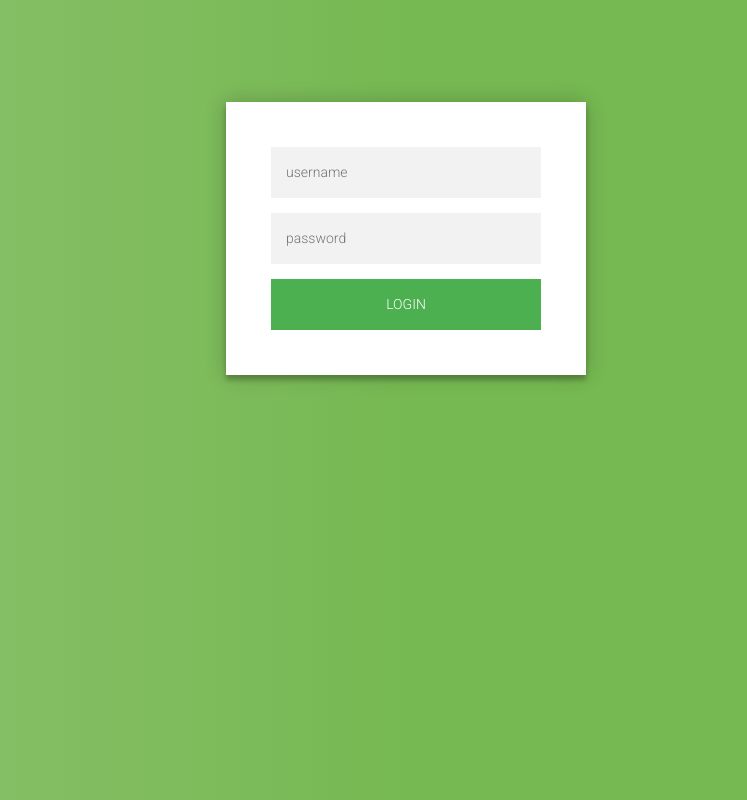
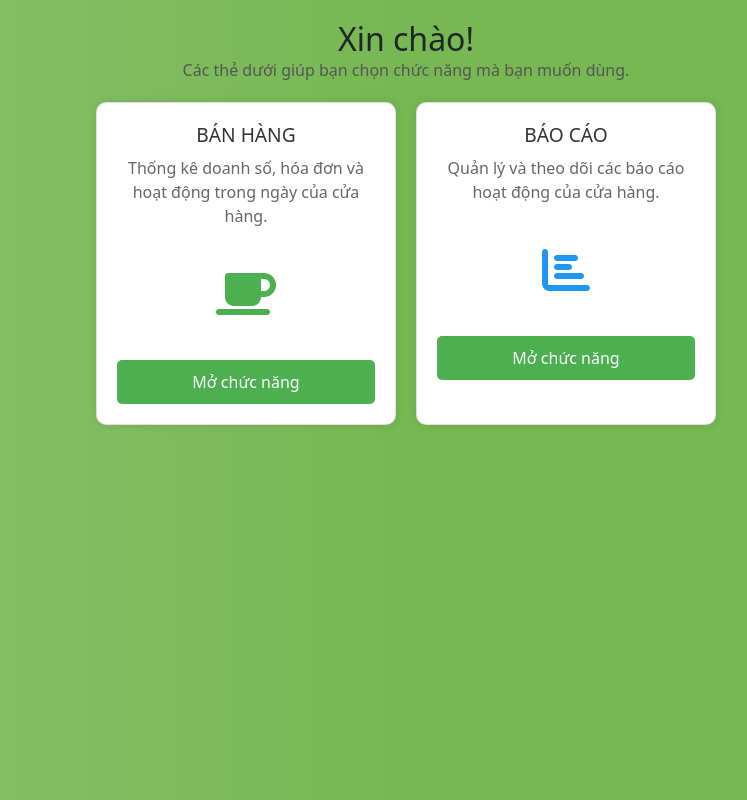
Before and after one commit to duyanh1762/pos_web, an Angular app: page /manage in a window 1280 px wide. Before the commit this address led to /login. Shown: the whole page, without its empty margins (234-981 px from the left). Built offline with nearby package versions, Linux system fonts and the light colour scheme.

Commit message:
add ui manage

```diff
--- a/src/app/app-routing.module.ts
+++ b/src/app/app-routing.module.ts
@@ -7,13 +7,16 @@
 import { TablesComponent } from './tables/tables.component';
 import { StaffGuard } from './Guard/StaffGuard/staff.guard';
 import { OrderComponent } from './tables/order/order/order.component';
+import { ManageComponent } from './manage/manage.component';
 
 const routes: Routes = [
   {path:"",component:HomeComponent,canActivate:[AuthGuard]},
   {path:"login",component:LoginComponent,canActivate:[LoginGuard]},
   {path:"tables",component:TablesComponent,canActivate:[AuthGuard,StaffGuard]},
   {path:"tables/order/:table",component:OrderComponent,canActivate:[AuthGuard,StaffGuard]},
+  {path:"manage",component:ManageComponent},
   {path:"**",redirectTo:"",pathMatch:"full"},
+
 ];
 
 @NgModule({
--- a/src/app/app.module.ts
+++ b/src/app/app.module.ts
@@ -19,6 +19,7 @@
 import { InforComponent } from './tables/infor/infor.component';
 import { HistoryComponent } from './tables/history/history.component';
 import { LongClickDirective } from './Directives/long-click.directive';
+import { ManageComponent } from './manage/manage.component';
 
 @NgModule({
   declarations: [
@@ -32,6 +33,7 @@
     InforComponent,
     HistoryComponent,
     LongClickDirective,
+    ManageComponent,
   ],
   imports: [
     BrowserModule,
--- /dev/null
+++ b/src/app/manage/manage.component.css
@@ -0,0 +1,105 @@
+
+.content {
+  width: 90%;
+  max-width: 1200px;
+  margin: 0 auto;
+  padding: 20px;
+}
+
+.header {
+  text-align: center;
+  margin-bottom: 20px;
+}
+
+.header h1 {
+  font-size: 2em;
+  margin: 0;
+}
+
+.header p {
+  color: #555;
+}
+
+.grid {
+  display: flex;
+  flex-wrap: wrap;
+  gap: 20px;
+  justify-content: center;
+}
+
+.card {
+  background-color: white;
+  border-radius: 10px;
+  box-shadow: 0 0 10px rgba(0, 0, 0, 0.1);
+  width: 100%;
+  max-width: 300px;
+  text-align: center;
+  padding: 20px;
+  transition: transform 0.2s;
+}
+
+.card:hover {
+  transform: translateY(-5px);
+}
+
+.card h3 {
+  color: #333;
+  margin: 0;
+  font-size: 1.2em;
+}
+
+.card p {
+  color: #666;
+  margin: 10px 0;
+}
+
+.icon {
+  font-size: 3em;
+  margin: 20px 0;
+}
+
+.green {
+  color: #4CAF50;
+}
+
+.purple {
+  color: #9C27B0;
+}
+
+.orange {
+  color: #FF9800;
+}
+
+.red {
+  color: #F44336;
+}
+
+.blue {
+  color: #2196F3;
+}
+
+a {
+  display: inline-block;
+  margin-top: 10px;
+  padding: 10px 20px;
+  color: #fff;
+  background-color: #4CAF50;
+  border-radius: 5px;
+  text-decoration: none;
+  transition: background-color 0.2s;
+}
+
+a:hover {
+  background-color: #45a049;
+}
+
+@media (max-width: 768px) {
+  .grid {
+      flex-direction: column;
+      align-items: center;
+  }
+
+  .card {
+      width: 100%;
+  }
+}
--- /dev/null
+++ b/src/app/manage/manage.component.html
@@ -0,0 +1,50 @@
+<div class="content">
+  <div class="header">
+      <h1>Xin chào!</h1>
+      <p>Các thẻ dưới giúp bạn chọn chức năng mà bạn muốn dùng.</p>
+  </div>
+  <div class="grid">
+      <div class="card">
+          <h3>BÁN HÀNG</h3>
+          <p>Thống kê doanh số, hóa đơn và hoạt động trong ngày của cửa hàng.</p>
+          <div class="icon green"><i class="fa fa-coffee"></i></div>
+          <a href="">Mở chức năng</a>
+      </div>
+      <!-- <div class="card">
+          <h3>LỆNH PHA CHẾ</h3>
+          <p>Theo dõi danh sách các yêu cầu pha chế đang có tại cửa hàng.</p>
+          <div class="icon green"><i class="fa fa-list"></i></div>
+          <a href="#">Mở chức năng</a>
+      </div>
+      <div class="card">
+          <h3>QUẢN LÝ NHÂN SỰ</h3>
+          <p>Phân công, sắp xếp công việc, chế độ cho nhân sự của cửa hàng.</p>
+          <div class="icon purple"><i class="fa fa-users"></i></div>
+          <a href="#">Mở chức năng</a>
+      </div>
+      <div class="card">
+          <h3>THU CHI TIỀN MẶT</h3>
+          <p>Tạo, chỉnh sửa, chốt các khoản thu chi tiền mặt trong ngày của cửa hàng.</p>
+          <div class="icon orange"><i class="fa fa-money"></i></div>
+          <a href="#">Mở chức năng</a>
+      </div>
+      <div class="card">
+          <h3>QUYẾT TOÁN THÁNG TRƯỚC</h3>
+          <p>Công cụ để bạn quyết toán các khoản thu chi của tháng trước.</p>
+          <div class="icon orange"><i class="fa fa-calendar-check-o"></i></div>
+          <a href="#">Mở chức năng</a>
+      </div>
+      <div class="card">
+          <h3>HÀNG HÓA</h3>
+          <p>Công cụ để bạn tạo yêu cầu nhập hàng từ kho tổng và xử lý các đơn hàng.</p>
+          <div class="icon red"><i class="fa fa-archive"></i></div>
+          <a href="#">Mở chức năng</a>
+      </div> -->
+      <div class="card">
+          <h3>BÁO CÁO</h3>
+          <p>Quản lý và theo dõi các báo cáo hoạt động của cửa hàng.</p>
+          <div class="icon blue"><i class="fa fa-bar-chart"></i></div>
+          <a href="">Mở chức năng</a>
+      </div>
+  </div>
+</div>
--- /dev/null
+++ b/src/app/manage/manage.component.ts
@@ -0,0 +1,15 @@
+import { Component, OnInit } from '@angular/core';
+
+@Component({
+  selector: 'app-manage',
+  templateUrl: './manage.component.html',
+  styleUrls: ['./manage.component.css']
+})
+export class ManageComponent implements OnInit {
+
+  constructor() { }
+
+  ngOnInit(): void {
+  }
+
+}
```
Also changed, not shown: 1 other file (tests, documents, lock files or other folders).
